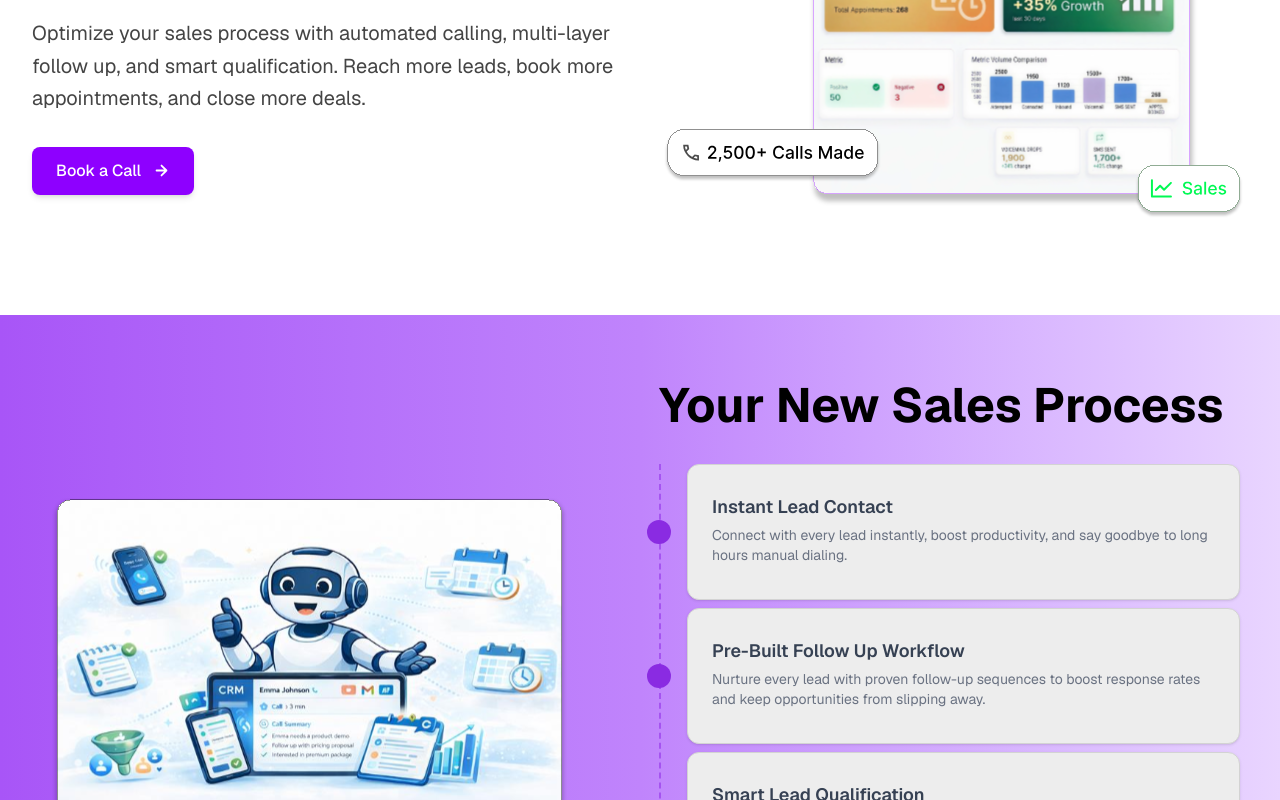
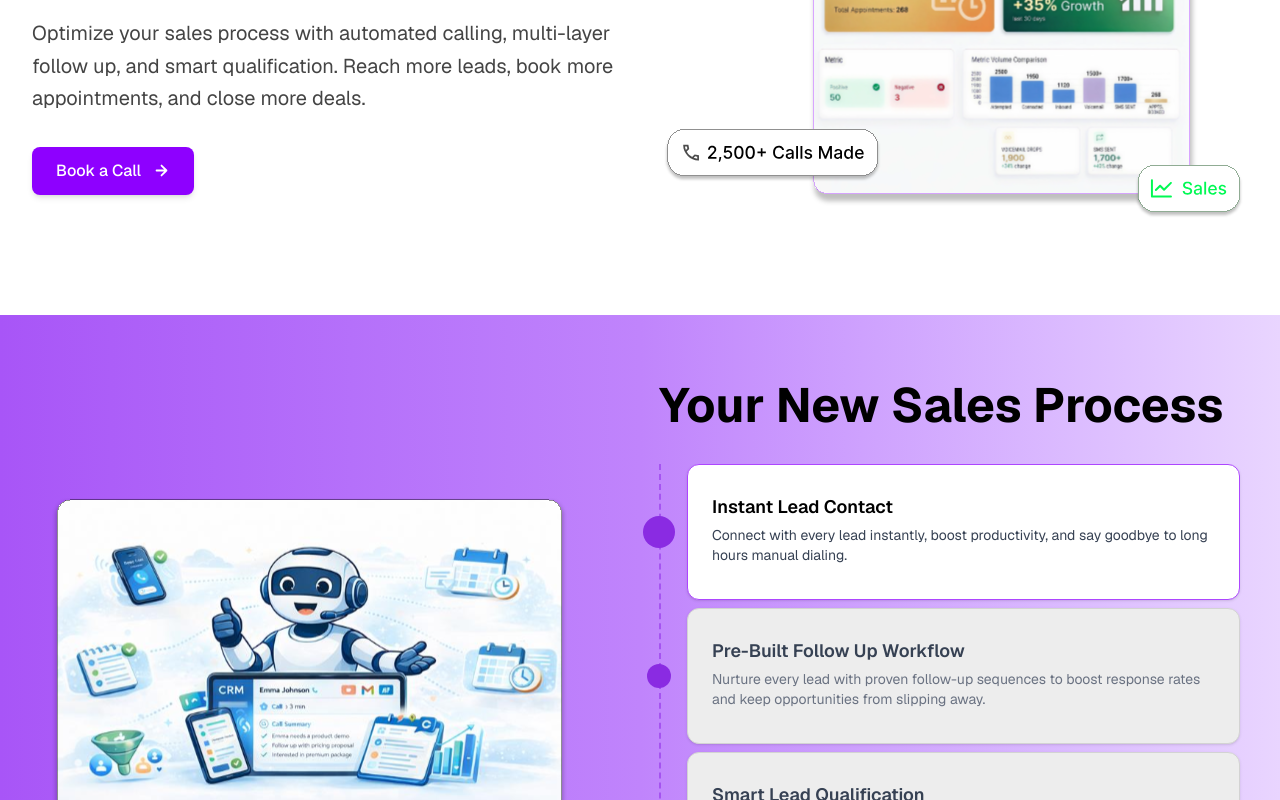
Before and after one commit to juyel66/CallmeAI, a Next.js app: page /solutions in a window 1280 px wide. Shown: the part 412-1212 px from the top of the page. Built offline with nearby package versions, Linux system fonts and the light colour scheme.

Commit message:
Fix activeIndex state initialization and update mouseLeave behavior in SolutionHowItWork component

```diff
--- a/app/pages/SolutionPage/SolutionHowItWork/SolutionHowItWork.tsx
+++ b/app/pages/SolutionPage/SolutionHowItWork/SolutionHowItWork.tsx
@@ -46,7 +46,7 @@ const SolutionHowItWork = () => {
   const sectionRef = useRef<HTMLDivElement>(null);
   const cardsRailRef = useRef<HTMLDivElement>(null);
   const cardsTrackRef = useRef<HTMLDivElement>(null);
-  const [activeIndex, setActiveIndex] = useState<number | null>(null);
+  const [activeIndex, setActiveIndex] = useState(0);
 
   useEffect(() => {
     if (!sectionRef.current || !cardsRailRef.current) return;
@@ -217,7 +217,7 @@ const SolutionHowItWork = () => {
                       key={`${item.title}-${index}`}
                       className="solution-card relative pl-13"
                       onMouseEnter={() => setActiveIndex(index)}
-                      onMouseLeave={() => setActiveIndex(null)}
+                      onMouseLeave={() => setActiveIndex(0)}
                     >
                       <button
                         type="button"
@@ -229,7 +229,7 @@ const SolutionHowItWork = () => {
                       <div
                         className={`h-34 rounded-xl hover:border hover:border-purple-600 border p-6 text-start shadow-sm transition-all duration-300 ${
                           isActive
-                            ? "border-white  bg-white shadow-[0_14px_30px_rgba(0,0,0,0.10)]"
+                            ? " border-1 border-purple-500  bg-white shadow-[0_14px_30px_rgba(0,0,0,0.10)]"
                             : "border-[#D3D3D3]  bg-[#EDEDED]"
                         }`}
                       >
```
